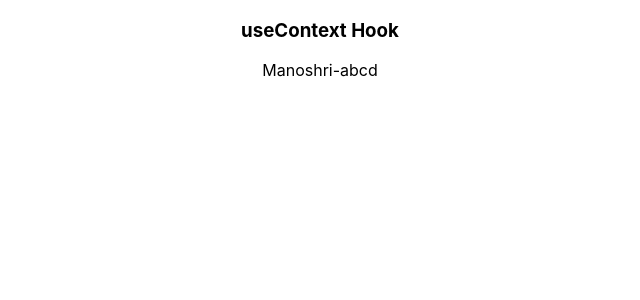
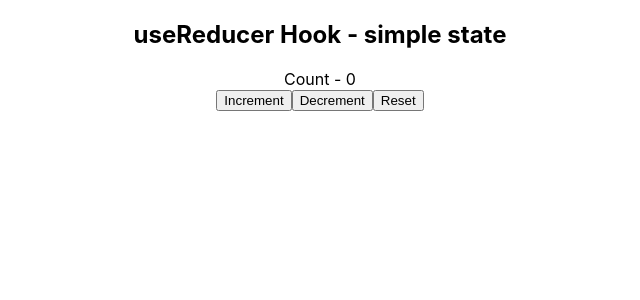
Before and after one commit to devmanoshri/redux-hook, a React (Create React App) app: page / in a window 1280 px wide. Shown: the top 300 px of the page, without its empty margins (320-960 px from the left). Built offline with nearby package versions, Linux system fonts and the light colour scheme.

Commit message:
useReducer Hook  - simple state

```diff
--- a/src/App.js
+++ b/src/App.js
@@ -8,7 +8,8 @@
 //import UseEffectDataFetching from "./components/UseEffectDataFetching";
 //import UseEffectDataFetching2 from "./components/UseEffectDataFetching2";
 //import UseEffectDataFetching3 from "./components/UseEffectDataFetching3";
-import UserContextHookLevel1 from "./components/UserContextHookLevel1";
+//import UserContextHookLevel1 from "./components/UserContextHookLevel1";
+import UseReducerHook1 from "./components/UseReducerHook1";
 
 export const UserContext = React.createContext();
 export const ChannelContext = React.createContext();
@@ -21,11 +22,12 @@
       {/* <MouseContainer /> */}
       {/* <IntervalHookCounter /> */}
       {/* <UseEffectDataFetching3 /> */}
-      <UserContext.Provider value={"Manoshri"}>
+      {/* <UserContext.Provider value={"Manoshri"}>
         <ChannelContext.Provider value={"abcd"}>
           <UserContextHookLevel1 />
         </ChannelContext.Provider>
-      </UserContext.Provider>
+      </UserContext.Provider> */}
+      <UseReducerHook1 />
     </div>
   );
 }
--- /dev/null
+++ b/src/components/UseReducerHook1.js
@@ -0,0 +1,29 @@
+import React, { useReducer } from "react";
+
+const initialState = 0;
+const reducer = (state, action) => {
+  switch (action) {
+    case "increment":
+      return state + 1;
+    case "decrement":
+      return state - 1;
+    case "reset":
+      return initialState;
+    default:
+      return state;
+  }
+};
+function UseReducerHook1() {
+  const [count, dispatch] = useReducer(reducer, initialState);
+  return (
+    <div>
+      <h2>useReducer Hook - simple state</h2>
+      <div>Count - {count}</div>
+      <button onClick={() => dispatch("increment")}>Increment</button>
+      <button onClick={() => dispatch("decrement")}>Decrement</button>
+      <button onClick={() => dispatch("reset")}>Reset</button>
+    </div>
+  );
+}
+
+export default UseReducerHook1;
```
